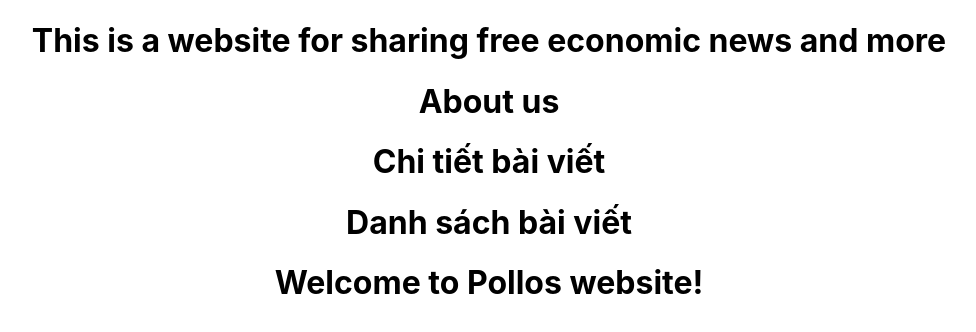
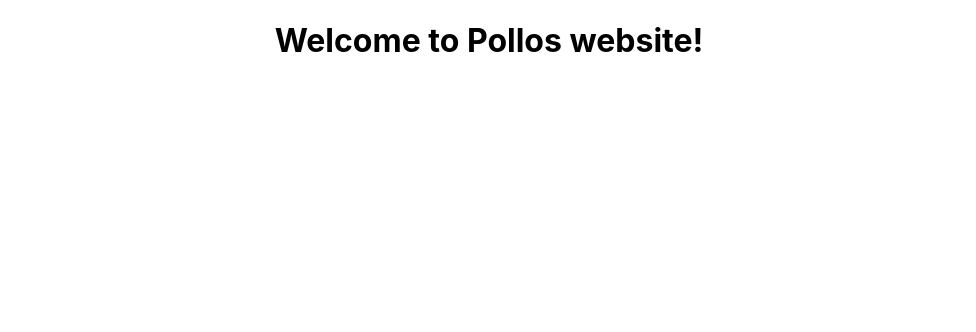
Before and after one commit to work-henry-smith/forbes-frontend, a React (Create React App) app: page / in a window 1280 px wide. Shown: the top 332 px of the page, without its empty margins (151-1127 px from the left). Built offline with nearby package versions, Linux system fonts and the light colour scheme.

Commit message:
correct the route of each page

```diff
--- a/src/App.js
+++ b/src/App.js
@@ -3,19 +3,23 @@
 import AboutPage from './pages/AboutPage';
 import ArticlesListPage from './pages/ArticlesListPage';
 import ArticlePage from './pages/ArticlePage';
+import {BrowserRouter,Routes,Route} from 'react-router-dom';
 
 
 function App() {
   return (
-    <div className="App">
-      <h1>This is a website for sharing free economic news and more</h1>
-      <div id='page-body'>
-        <AboutPage />
-        <ArticlePage />
-        <ArticlesListPage />
-        <HomePage />
+    <BrowserRouter>
+      <div className="App">
+        <div id='page-body'>
+          <Routes>
+            <Route path='/' element={<HomePage />} />
+            <Route path='/about' element={<AboutPage />} />
+            <Route path='/articles' element={<ArticlesListPage />} />
+            <Route path='/articles/:articleId' element={<ArticlePage />} />
+          </Routes>
+        </div>
       </div>
-    </div>
+    </BrowserRouter>
   );
 }
 
```
